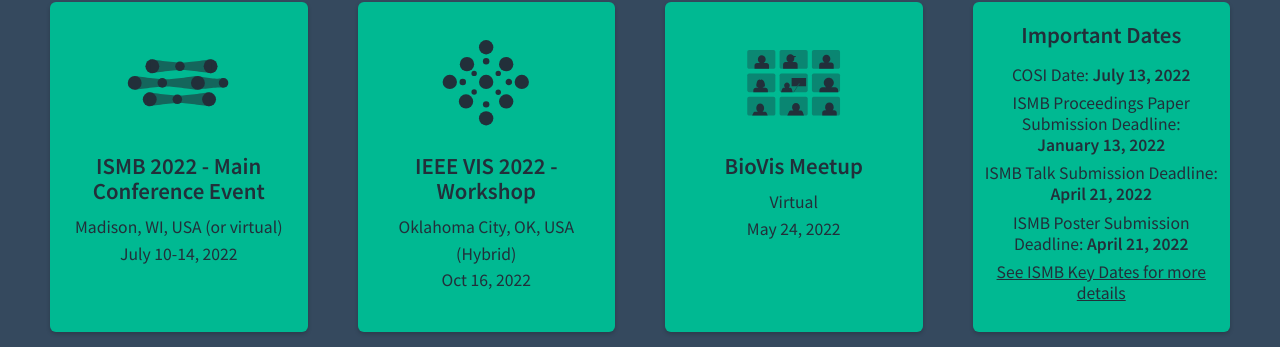
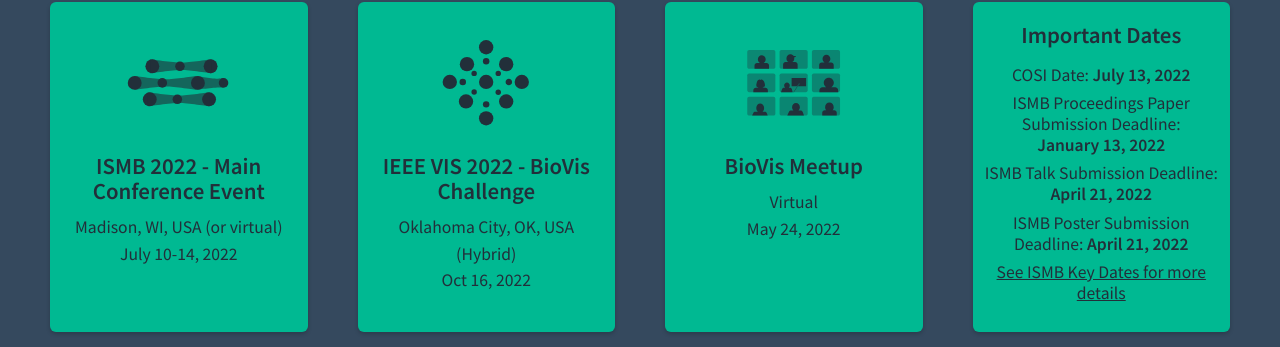
Before and after one commit to foreveremain/2024, a Jekyll site: the page built from index.html, in a window 1280 px wide. Shown: the part 128-475 px from the top of the page. Built offline with Jekyll 4.4.1, drawn with Linux system fonts in a browser that asks for light colours.

Commit message:
update links to biovis challenge

```diff
--- a/_data/navigation.yaml
+++ b/_data/navigation.yaml
@@ -13,8 +13,8 @@
       - title: BioVis Meetup
         url: /meetup
       - heading: BioVis @ IEEE VIS
-      - title: Overview
-        url: /ieeevis
+      - title: BioVis Challenge
+        url: /biovisChallenges_vis
   - title: Resources
     subfolderitems:
       - heading: Meetings
--- a/index.html
+++ b/index.html
@@ -10,10 +10,10 @@
             <div class="event-date">{{ site.ismb_conference_date }}</div>
         </div>
     </a>
-    <a class="event-box" href="{{site.baseurl}}/ieeevis">
+    <a class="event-box" href="{{site.baseurl}}/biovisChallenges_vis">
         {% include_relative images/logos/ieee.svg %}
         <div class="event-details">
-            <div class="event-name">IEEE VIS {{ site.year }} - Workshop</div>
+            <div class="event-name">IEEE VIS {{ site.year }} - BioVis Challenge</div>
             <div class="event-location">{{ site.IEEEconferenceplace }}</div>
             <div class="event-date"><time>{{ site.IEEEconferencedate }}</time></div>
         </div>
```
Also changed, not shown: biovis_challenge.md (+1 -3 lines).
